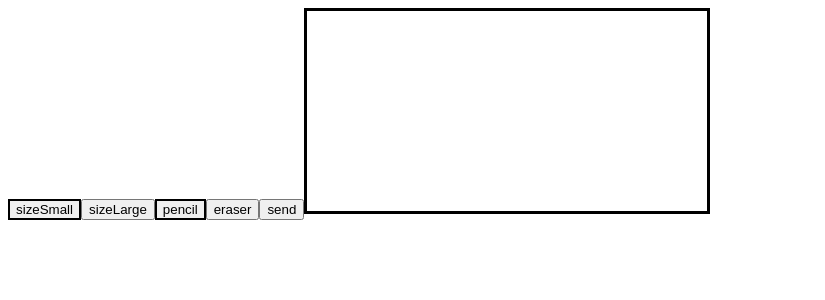
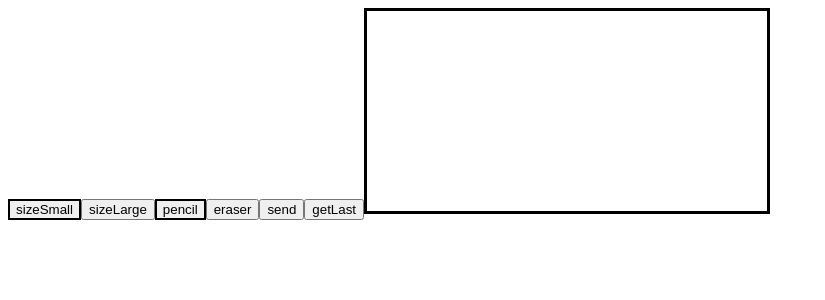
Before and after one commit to SickkMade/react-pictochat, a React (Vite) app: page / in a window 1280 px wide. Shown: the top 300 px of the page, without its empty margins (0-825 px from the left). Built offline with nearby package versions, Linux system fonts and the light colour scheme; no server answers.

Commit message:
added getLast button, and some really stinky code

```diff
--- a/src/App.jsx
+++ b/src/App.jsx
@@ -1,14 +1,19 @@
 import InputSection from './components/InputSection';
 import OutputSection from './components/OutputSection';
 import './App.css'
+import React, {useState} from 'react';
+
+export const messageContext = React.createContext();
 
 function App() {
 
+  const [messages, setMessages] = useState([])
+
   return (
-    <>
+    <messageContext.Provider value={[messages, setMessages]}>
       <OutputSection />
       <InputSection />
-    </>
+    </messageContext.Provider>
   )
 }
 
--- a/src/components/DrawComponent.jsx
+++ b/src/components/DrawComponent.jsx
@@ -2,10 +2,9 @@ import {useEffect, useRef, useState, useContext} from 'react';
 import {DrawingContext} from './InputSection.jsx'
 
 function DrawComponent() {
-    const contextRef = useRef(null)
     const [isDrawing, setIsDrawing] = useState(false)
 
-    const [buttonWidth, setButtonWidth, color, setColor, canvasRef] = useContext(DrawingContext)
+    const [buttonWidth, setButtonWidth, color, setColor, canvasRef, contextRef] = useContext(DrawingContext)
 
     useEffect(() => {
         const canvas = canvasRef.current
@@ -16,9 +15,11 @@ function DrawComponent() {
         canvas.height = 200;
         canvas.width = 400;
 
-        contextRef.current.lineWidth = buttonWidth;
-        contextRef.current.lineCap = 'rounded'
+        ctx.lineWidth = buttonWidth;
+        ctx.lineCap = 'rounded'
 
+        ctx.fillStyle = "white";
+        ctx.fillRect(0, 0, canvas.width, canvas.height);
     }, [])
 
     function startDrawing({nativeEvent}){
--- a/src/components/InputSection.jsx
+++ b/src/components/InputSection.jsx
@@ -13,6 +13,8 @@ function InputSection() {
     const [buttonWidth, setButtonWidth] = useState(2);
     const [color, setColor] = useState('black')
     const canvasRef = useRef(null)
+    const contextRef = useRef(null)
+
 
 
     function sendMessage(){
@@ -22,7 +24,7 @@ function InputSection() {
     }
 
     return (
-      <DrawingContext.Provider value={[buttonWidth, setButtonWidth, color, setColor, canvasRef]}>
+      <DrawingContext.Provider value={[buttonWidth, setButtonWidth, color, setColor, canvasRef, contextRef]}>
        <Toolbar sendMessage={sendMessage} />
        <DrawComponent canvasRef={canvasRef} />
       </DrawingContext.Provider>
--- a/src/components/OutputSection.jsx
+++ b/src/components/OutputSection.jsx
@@ -1,11 +1,12 @@
-import { useEffect, useState } from 'react'
+import { useEffect, useContext } from 'react'
 import io from 'socket.io-client'
+import { messageContext } from '../App'
 const socket = io.connect('http://localhost:8000')
 
 
 function OutputSection() {
 
-    let [messages, setMessage] = useState([])
+    let [messages, setMessage] = useContext(messageContext)
 
     useEffect(() => {
         socket.on('new-message', (data) => {
--- a/src/components/Toolbar.jsx
+++ b/src/components/Toolbar.jsx
@@ -1,11 +1,19 @@
 import '../css/toolbar.css'
 import {useContext} from 'react'
 import {DrawingContext} from './InputSection.jsx'
+import { messageContext } from '../App.jsx'
 
 function Toolbar({ sendMessage }) {
 
-    const [buttonWidth, setButtonWidth, color, setColor] = useContext(DrawingContext)
+    const [buttonWidth, setButtonWidth, color, setColor, canvasRef, contextRef] = useContext(DrawingContext)
+    const [messages] = useContext(messageContext)
     const isButtonSelected = (sizeCheck, checkee) =>  checkee === sizeCheck ? 'toolbar__button--selected' : ''
+
+    function setImage(){
+      let img = new Image;
+      img.src = messages[messages.length-1]
+      contextRef.current.drawImage(img,0,0)
+    }
   return (
     <>
     <button onClick={() => setButtonWidth(2)} className={`${isButtonSelected(2, buttonWidth)} toolbar__button`}>sizeSmall</button>
@@ -13,6 +21,7 @@ function Toolbar({ sendMessage }) {
     <button onClick={() => setColor("black")} className={`${isButtonSelected("black", color)} toolbar__button`}>pencil</button>
     <button onClick={() => setColor("white")} className={`${isButtonSelected("white", color)} toolbar__button`}>eraser</button>
     <button onClick={() => sendMessage()} className="toolbar__button">send</button>
+    <button onClick={() => setImage()} className="toolbar__button">getLast</button>
     </>
   )
 }
```
